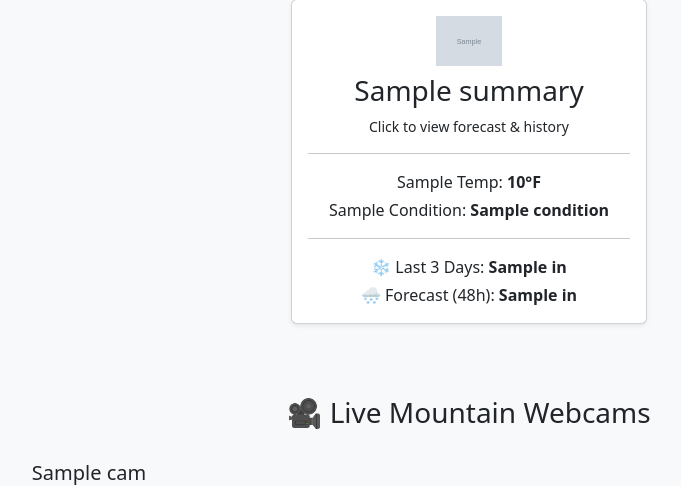
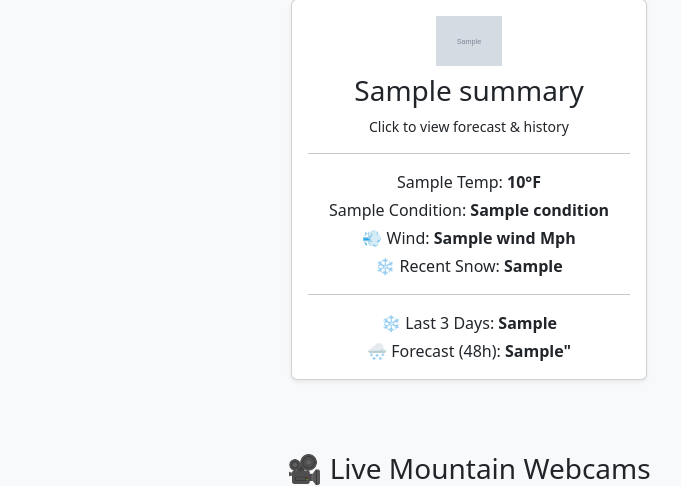
Before and after one commit to aholden-sprague/mrv-weather-app, a Flask app: template templates/index.html in a window 1280 px wide. Shown: the part 169-655 px from the top of the page, without its empty margins (171-852 px from the left). Run offline with Flask 3, Linux system fonts and the light colour scheme; the template is opened without the code that fills it: most values are stand-ins (such as "Sample title", 1, 10 or a date in 2020); grey boxes marked "Sample" are stand-in pictures.

Commit message:
update templates for better data sources

```diff
--- a/templates/index.html
+++ b/templates/index.html
@@ -22,9 +22,11 @@
             <hr>
             <p class="mb-1">{{ m.thermo_emoji }} Temp: <strong>{{ m.current_temp }}°F</strong></p>
             <p class="mb-1">{{ m.condition_emoji }} Condition: <strong>{{ m.condition }}</strong></p>
+            <p class="mb-1">💨 Wind: <strong>{{ m.wind }} Mph</strong></p>
+            <p class="mb-1">❄️ Recent Snow: <strong>{{ m.recent_snow }}</strong></p>
             <hr>
-            <p class="mb-1">❄️ Last 3 Days: <strong>{{ m.recent_snow }} in</strong></p>
-            <p class="mb-0">🌨️ Forecast (48h): <strong>{{ m.forecast_snow }} in</strong></p>
+            <p class="mb-1">❄️ Last 3 Days: <strong>{{ m.recent_snow }}</strong></p>
+            <p class="mb-0">🌨️ Forecast (48h): <strong>{{ m.forecast_snow }}"</strong></p>
             </div>
         </div>
         </a>
```
Also changed, not shown: templates/mountain.html (+4 -6 lines).
